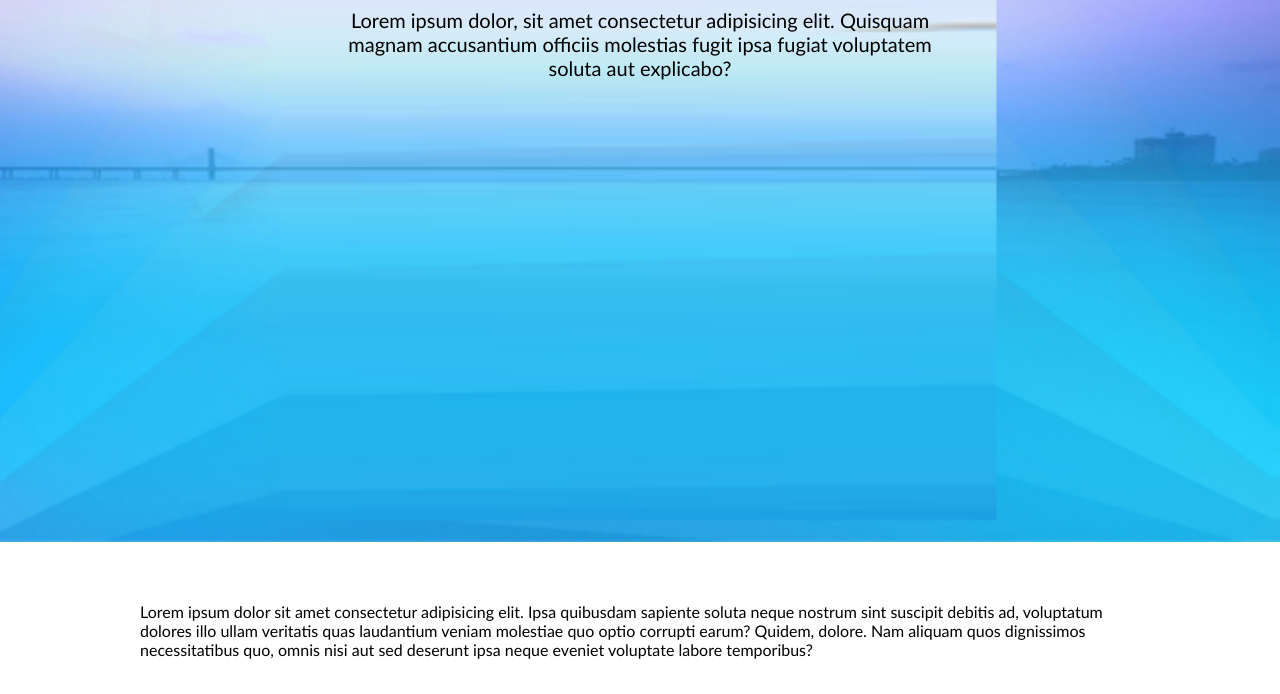
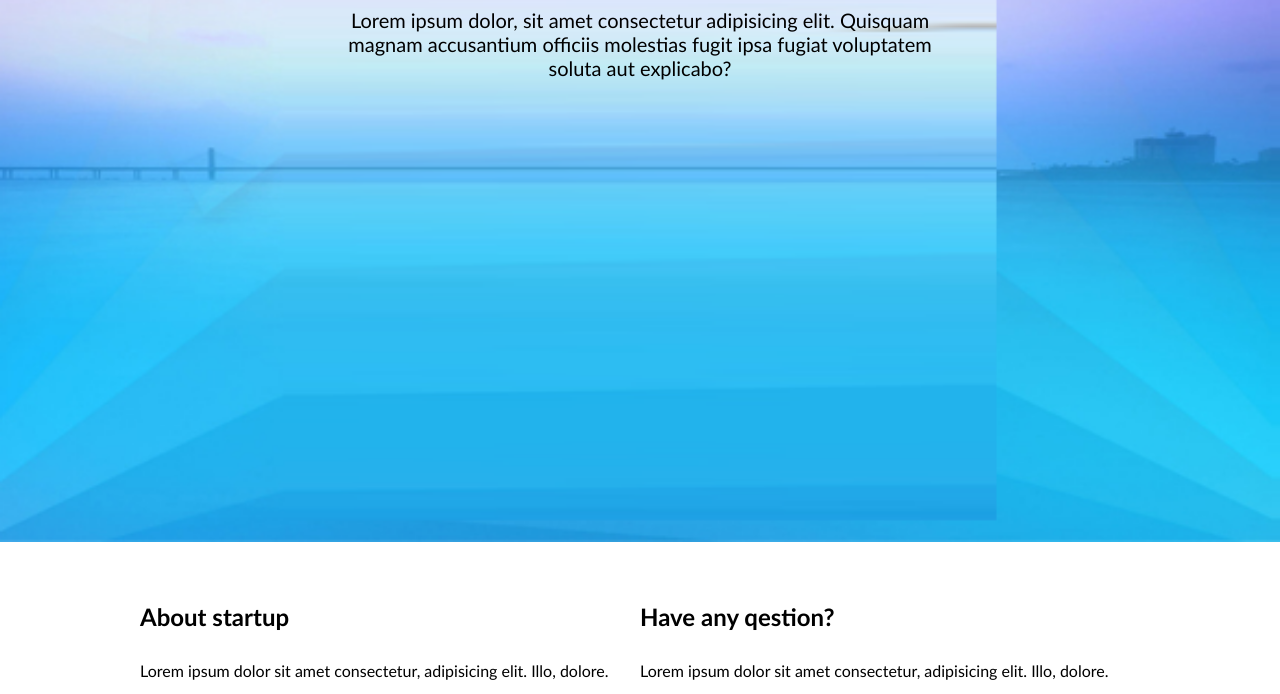
Before and after one commit to sauliuskarlinskas/coming-soon, a website: page index.html in a window 1280 px wide. Shown: the part 258-952 px from the top of the page. Drawn offline with Linux system fonts and the light colour scheme.

Commit message:
Main content columns

```diff
--- a/css/base/layout.css
+++ b/css/base/layout.css
@@ -11,8 +11,22 @@
     width: 600px;
 }
 .container > .row {
+    display: flex;
+    justify-content: space-between;
     width: 1000px;
+    gap: 60px 0;
 }
+.container > .row > .column {
+    display: flex;
+    flex-direction: column;
+    gap: 30px;
+    width: 50%;
+}
+
+.container  > .column .right {
+    width: 40%;
+}
+
 @media (max-width: 1100px) {
     .container > .row {
         width:800px ;
@@ -20,7 +34,11 @@
  }
  @media (max-width: 900px) {
     .container > .row {
+        flex-direction: column;
         width:600px ;
+    }
+    .container > .row > .column {
+       width: 100%;
     }
  }
  @media (max-width: 700px) {
--- a/index.html
+++ b/index.html
@@ -19,7 +19,18 @@
         </section>
         <section class="container">
             <div class="row">
-             Lorem ipsum dolor sit amet consectetur adipisicing elit. Ipsa quibusdam sapiente soluta neque nostrum sint suscipit debitis ad, voluptatum dolores illo ullam veritatis quas laudantium veniam molestiae quo optio corrupti earum? Quidem, dolore. Nam aliquam quos dignissimos necessitatibus quo, omnis nisi aut sed deserunt ipsa neque eveniet voluptate labore temporibus?
+             <div class="column">
+                <h2>About startup</h2>
+                <p>
+                  Lorem ipsum dolor sit amet consectetur, adipisicing elit. Illo, dolore.
+                </p>
+             </div>
+             <div class="column right">
+                <h2>Have any qestion?</h2>
+                <p>
+                  Lorem ipsum dolor sit amet consectetur, adipisicing elit. Illo, dolore.
+                </p>
+             </div>
             </div>
         </section>
     </main>
```
